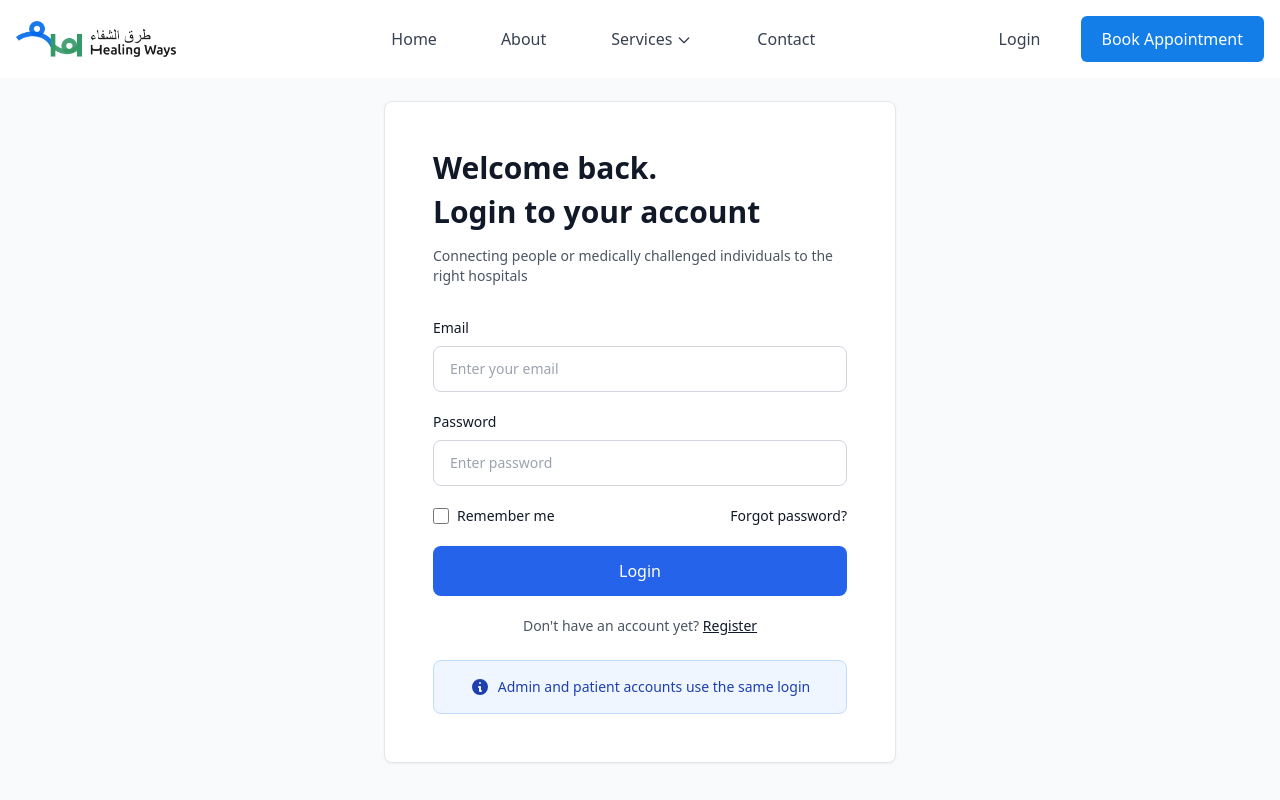
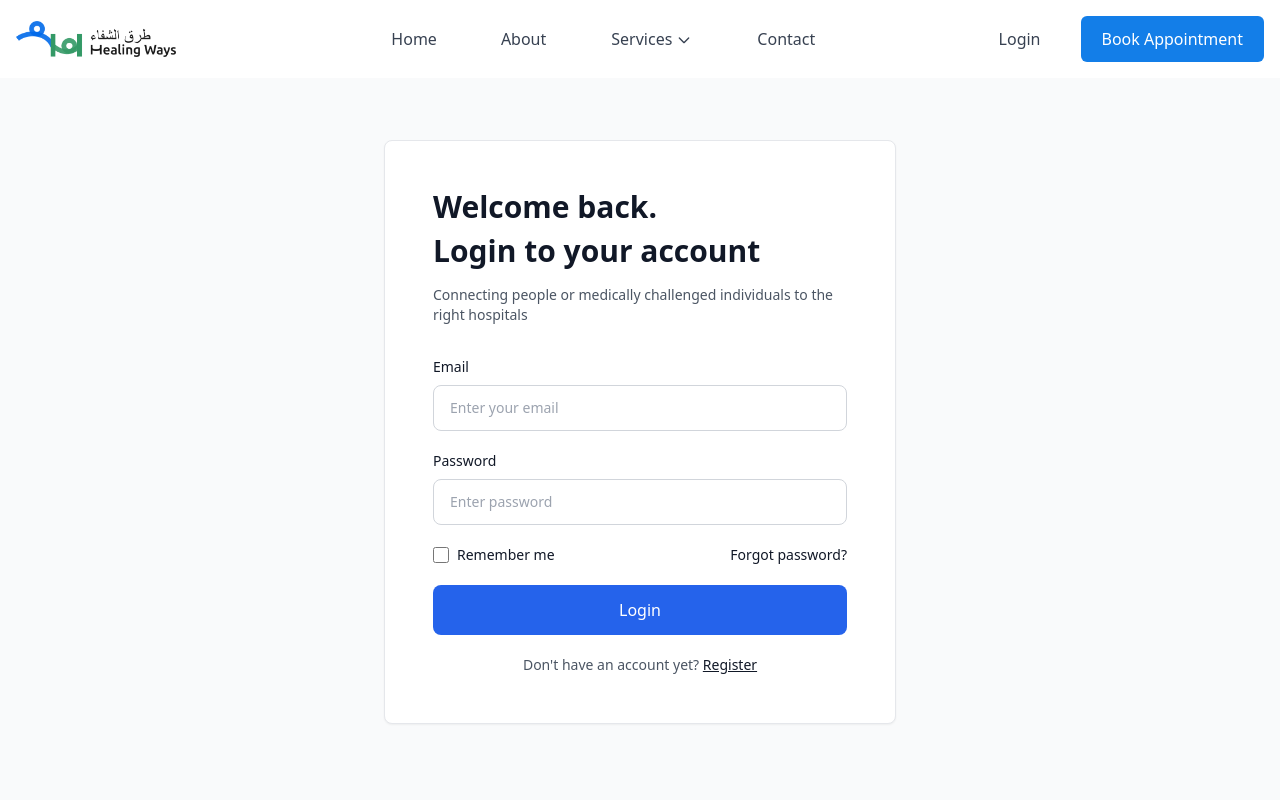
Before and after one commit to Binmuhammad001/healing-ways, a React (Vite) app: page /login in a window 1280 px wide. Shown: the top 800 px of the page. Built offline with nearby package versions, Linux system fonts and the light colour scheme.

Commit message:
Update login_form.jsx

```diff
--- a/src/components/signup/login_form.jsx
+++ b/src/components/signup/login_form.jsx
@@ -173,15 +173,7 @@ export default function LoginForm() {
           </div>
         </form>
 
-        {/* Info box for admin login */}
-        <div className="mt-6 p-4 bg-blue-50 border border-blue-200 rounded-lg">
-          <p className="text-sm text-blue-800 text-center flex items-center justify-center">
-            <svg className="w-5 h-5 mr-2" fill="currentColor" viewBox="0 0 20 20">
-              <path fillRule="evenodd" d="M18 10a8 8 0 11-16 0 8 8 0 0116 0zm-7-4a1 1 0 11-2 0 1 1 0 012 0zM9 9a1 1 0 000 2v3a1 1 0 001 1h1a1 1 0 100-2v-3a1 1 0 00-1-1H9z" clipRule="evenodd" />
-            </svg>
-            Admin and patient accounts use the same login
-          </p>
-        </div>
+
       </div>
     </div>
   );
```
